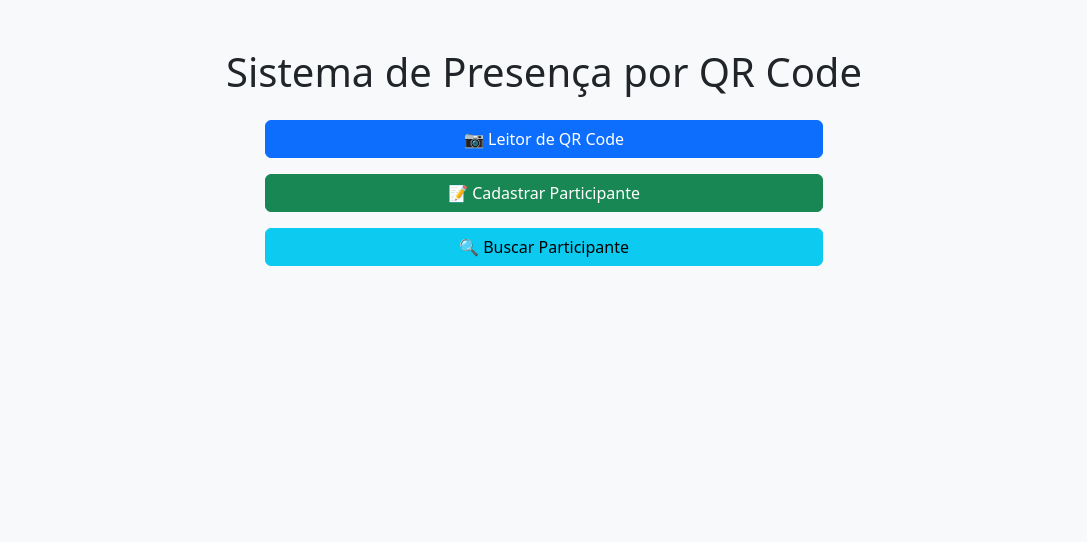
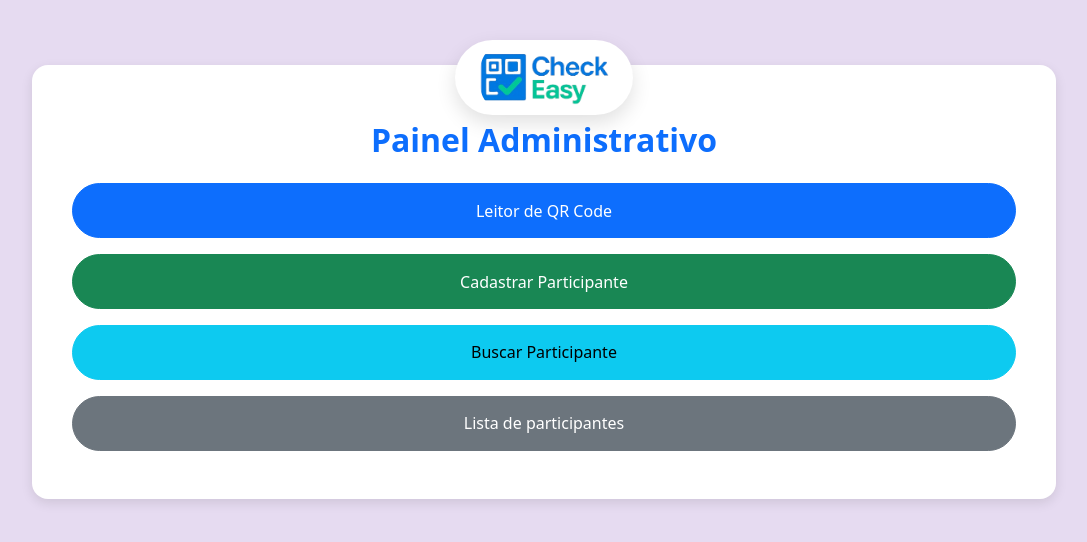
Before and after one commit to AndreiaRizzo/QrCode, a website: page public/index.html in a window 1280 px wide. Shown: the whole page, without its empty margins (96-1183 px from the left). Drawn offline with nearby package versions, Linux system fonts and the light colour scheme.

Commit message:
AB#241 Botão listagem

```diff
--- a/public/index.html
+++ b/public/index.html
@@ -79,13 +79,24 @@
     }
   </style>
 </head>
-<body class="bg-light">
-  <div class="container py-5 text-center">
-    <h1 class="mb-4">Sistema de Presença por QR Code</h1>
-    <div class="d-grid gap-3 col-6 mx-auto">
-      <a class="btn btn-primary" href="leitor.html">📷 Leitor de QR Code</a>
-      <a class="btn btn-success" href="cadastro.html">📝 Cadastrar Participante</a>
-      <a class="btn btn-info" href="buscar.html">🔍 Buscar Participante</a>
+<body>
+
+  <!-- LOGO FLUTUANTE -->
+  <div class="logo-wrapper-top">
+    <img src="imagens/logocheck.png" alt="CheckEasy Logo" class="logo-img">
+  </div>
+
+  <!-- CONTAINER DO CARD -->
+  <div class="container-fluid d-flex justify-content-center align-items-start min-vh-100 pt-0">
+    <div class="bg-white card-style text-center">
+      <h2 class="text-primary fw-bold mb-4 mt-2">Painel Administrativo</h2>
+
+      <div class="d-grid gap-3">
+        <a class="btn btn-primary btn-custom" href="leitor.html">Leitor de QR Code</a>
+        <a class="btn btn-success btn-custom" href="cadastro.html">Cadastrar Participante</a>
+        <a class="btn btn-info btn-custom" href="buscar.html">Buscar Participante</a>
+        <a class="btn btn-secondary btn-custom" href="lista.html">Lista de participantes</a>
+      </div>
     </div>
   </div>
 </body>
```
